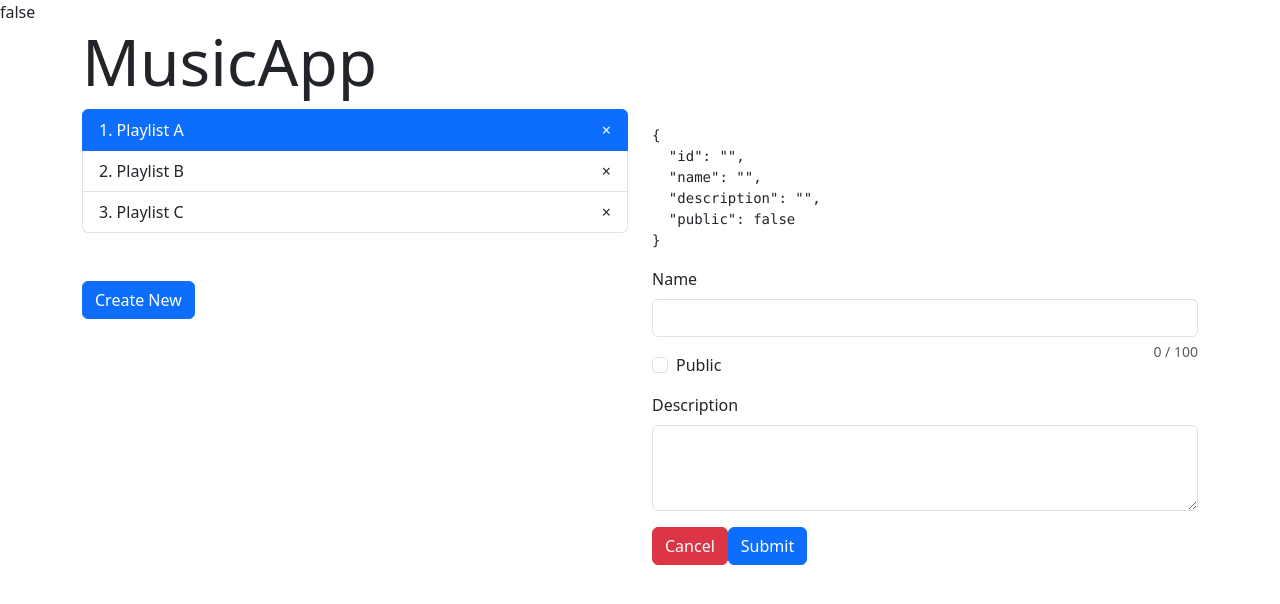
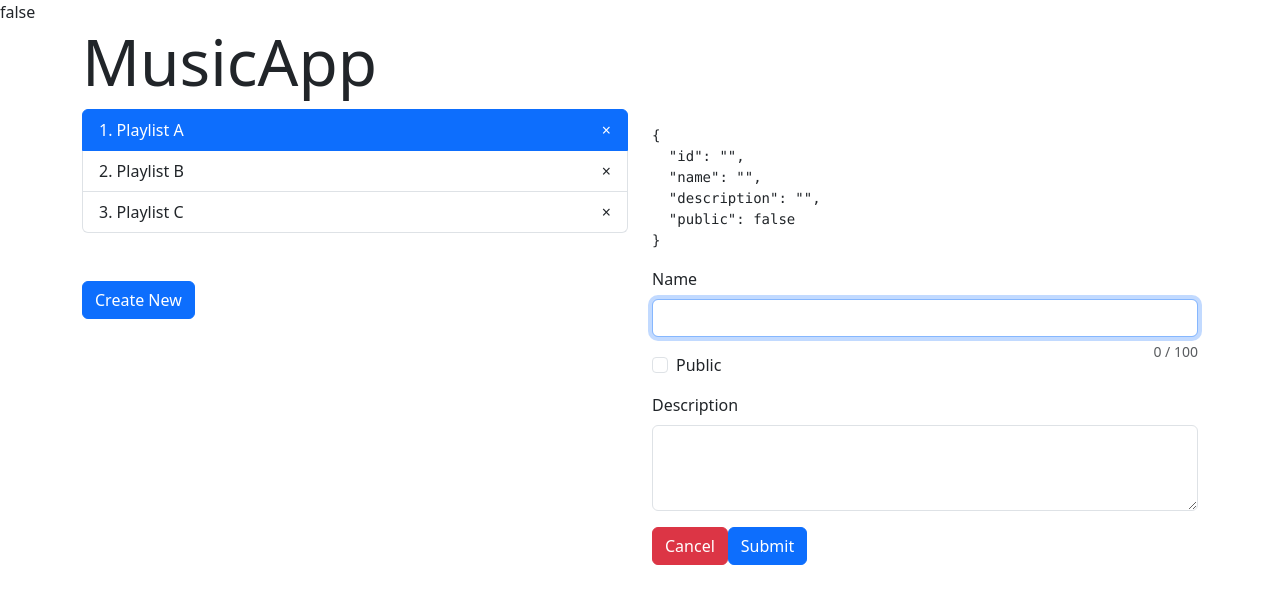
Before and after one commit to ev45ive/sages-vue-open-wrzesien, a Vue app: page / in a window 1280 px wide. Both pictures are taken after a click on the button "Create New". Shown: the top 604 px of the page. Built offline with nearby package versions, Linux system fonts and the light colour scheme.

Commit message:
Vue html element ref=""

```diff
--- a/src/playlists/components/PlaylistEditor.vue
+++ b/src/playlists/components/PlaylistEditor.vue
@@ -12,6 +12,7 @@ d
           type="text"
           class="form-control"
           id="playlistName"
+          ref="playlistNameRef"
           v-model="draft.name"
         />
 
@@ -45,7 +46,7 @@ d
 </template>
 
 <script lang="ts" setup>
-import { ref, watch } from "vue";
+import { onMounted, ref, watch } from "vue";
 import { Playlist } from "../../common/model/Playlist";
 
 const props = defineProps<{
@@ -67,8 +68,9 @@ watch(
   }
 );
 
-// TODO: on mouted focus first <input>
-//  on document.getElementById('playlistName').focus()
+const playlistNameRef = ref<HTMLInputElement>();
+
+onMounted(() => playlistNameRef.value?.focus());
 
 const $emit = defineEmits<{
   (e: "cancel"): void;
```
